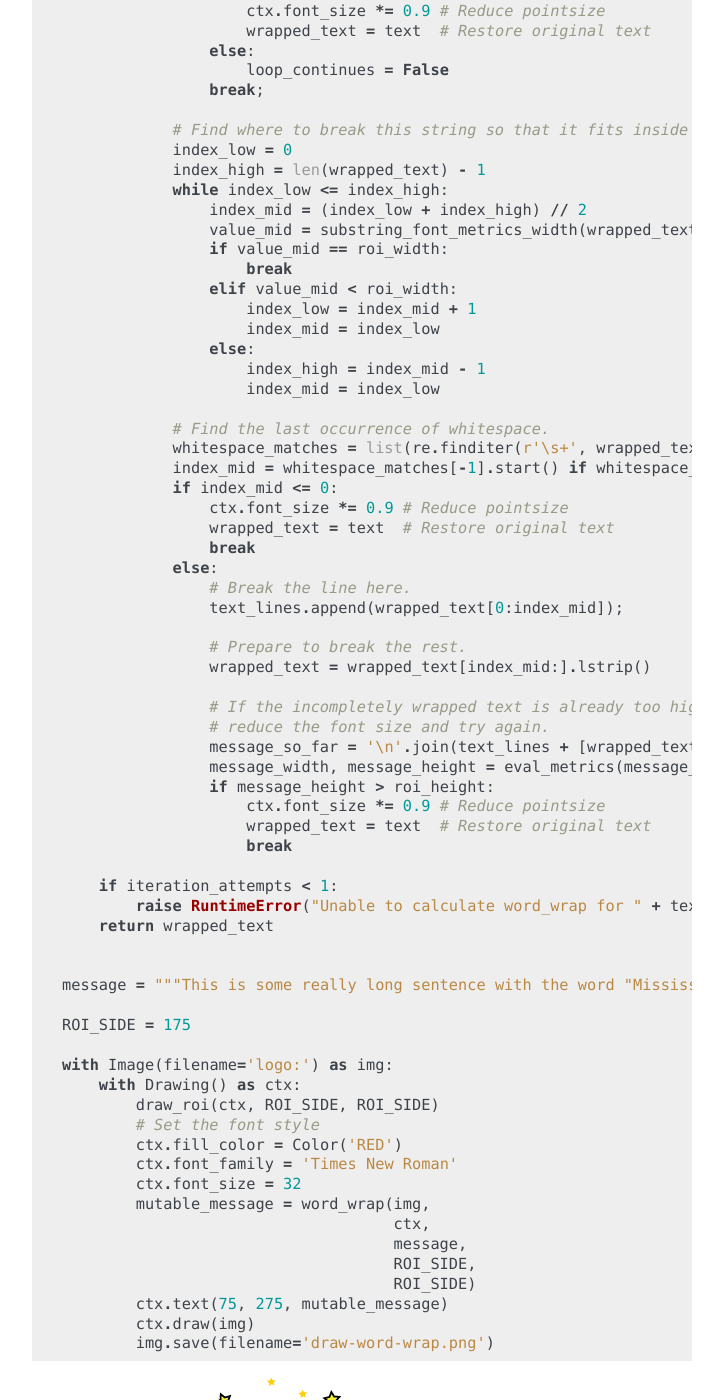
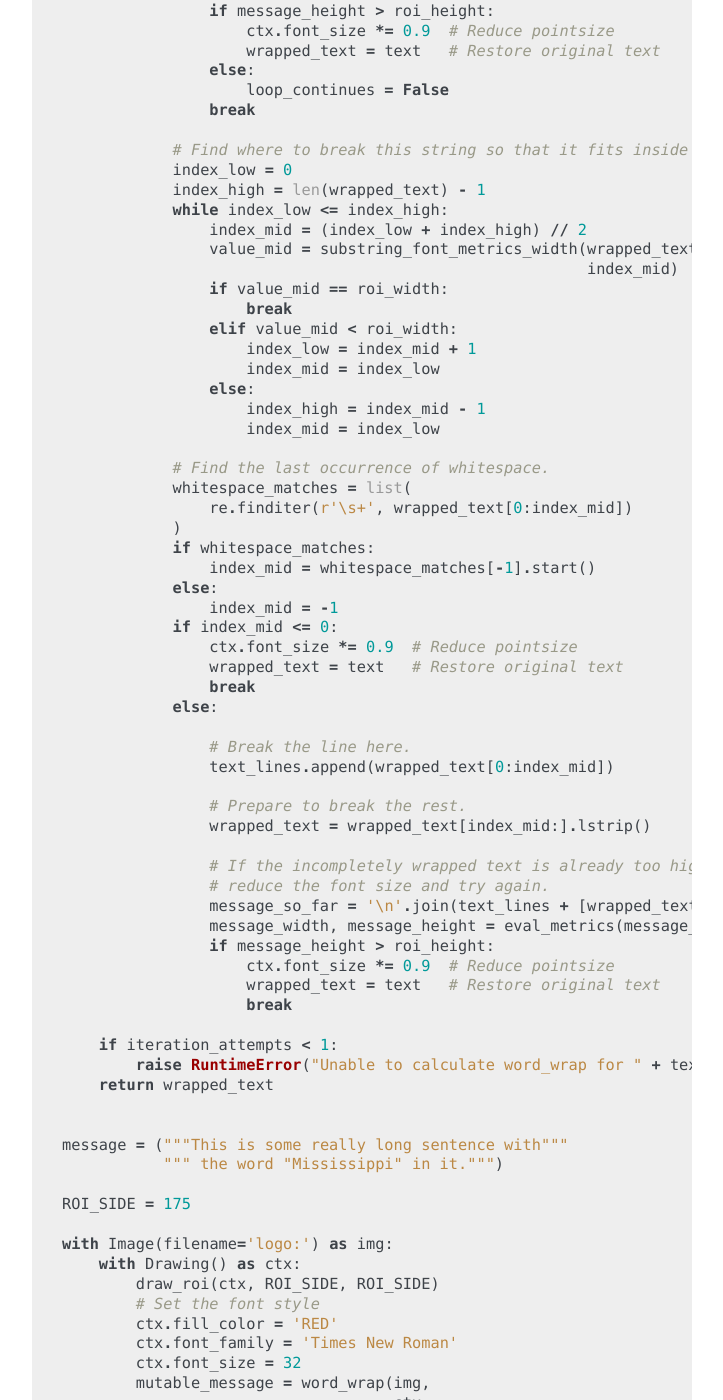
Before and after one commit to emcconville/wand, a Sphinx documentation site: the page built from docs/guide/draw.rst, in a window 1280 px wide and 1400 px high, scrolled down 13464 px. Shown: the whole window, without its empty margins (388-1111 px from the left). Built offline with Sphinx 7.4.7, drawn with Linux system fonts in a browser that asks for light colours; some web fonts are replaced; pages that are not in the unit, such as notebooks, are missing from menus; the version number could not be read and is left out; some of the changed text lies outside the part shown.

```diff
--- a/docs/guide/draw.rst
+++ b/docs/guide/draw.rst
@@ -607,17 +607,17 @@ a little more sophisticated.
 
 .. code::
 
-    from wand.color import Color
     from wand.drawing import Drawing
     from wand.image import Image
     import re
 
-    def draw_roi(contxt, roi_width, roi_height):
+
+    def draw_roi(ctx, roi_width, roi_height):
         """Let's draw a blue box so we can identify what
         our region of interest is."""
         ctx.push()
-        ctx.stroke_color = Color('BLUE')
-        ctx.fill_color = Color('TRANSPARENT')
+        ctx.stroke_color = 'BLUE'
+        ctx.fill_color = 'TRANSPARENT'
         ctx.rectangle(left=75, top=255, width=roi_width, height=roi_height)
         ctx.pop()
 
@@ -642,7 +642,7 @@ a little more sophisticated.
         # If this message can't be wrapped, just scale it.
         loop_continues = True
         message_width, message_height = eval_metrics(wrapped_text)
-        if message_width > roi_width and not ' ' in text:
+        if message_width > roi_width and ' ' not in text:
             ctx.font_size *= roi_width / message_width  # Scale pointsize
             loop_continues = False
 
@@ -655,24 +655,26 @@ a little more sophisticated.
             text_lines = []
             while len(wrapped_text) > 0:
                 # If the rest fits, we're done.
-                if substring_font_metrics_width(wrapped_text, \
-                        len(wrapped_text)) <= roi_width:
+                value_mid = substring_font_metrics_width(wrapped_text,
+                                                         len(wrapped_text))
+                if value_mid <= roi_width:
                     text_lines.append(wrapped_text)
                     wrapped_text = '\n'.join(text_lines)
                     message_width, message_height = eval_metrics(wrapped_text)
                     if message_height > roi_height:
-                        ctx.font_size *= 0.9 # Reduce pointsize
-                        wrapped_text = text  # Restore original text
+                        ctx.font_size *= 0.9  # Reduce pointsize
+                        wrapped_text = text   # Restore original text
                     else:
                         loop_continues = False
-                    break;
+                    break
 
                 # Find where to break this string so that it fits inside the width.
                 index_low = 0
                 index_high = len(wrapped_text) - 1
                 while index_low <= index_high:
                     index_mid = (index_low + index_high) // 2
-                    value_mid = substring_font_metrics_width(wrapped_text, index_mid)
+                    value_mid = substring_font_metrics_width(wrapped_text,
+                                                             index_mid)
                     if value_mid == roi_width:
                         break
                     elif value_mid < roi_width:
@@ -683,15 +685,21 @@ a little more sophisticated.
                         index_mid = index_low
 
                 # Find the last occurrence of whitespace.
-                whitespace_matches = list(re.finditer(r'\s+', wrapped_text[0:index_mid]))
-                index_mid = whitespace_matches[-1].start() if whitespace_matches else -1
+                whitespace_matches = list(
+                    re.finditer(r'\s+', wrapped_text[0:index_mid])
+                )
+                if whitespace_matches:
+                    index_mid = whitespace_matches[-1].start()
+                else:
+                    index_mid = -1
                 if index_mid <= 0:
-                    ctx.font_size *= 0.9 # Reduce pointsize
-                    wrapped_text = text  # Restore original text
+                    ctx.font_size *= 0.9  # Reduce pointsize
+                    wrapped_text = text   # Restore original text
                     break
                 else:
+
                     # Break the line here.
-                    text_lines.append(wrapped_text[0:index_mid]);
+                    text_lines.append(wrapped_text[0:index_mid])
 
                     # Prepare to break the rest.
                     wrapped_text = wrapped_text[index_mid:].lstrip()
@@ -701,8 +709,8 @@ a little more sophisticated.
                     message_so_far = '\n'.join(text_lines + [wrapped_text])
                     message_width, message_height = eval_metrics(message_so_far)
                     if message_height > roi_height:
-                        ctx.font_size *= 0.9 # Reduce pointsize
-                        wrapped_text = text  # Restore original text
+                        ctx.font_size *= 0.9  # Reduce pointsize
+                        wrapped_text = text   # Restore original text
                         break
 
         if iteration_attempts < 1:
@@ -710,7 +718,8 @@ a little more sophisticated.
         return wrapped_text
 
 
-    message = """This is some really long sentence with the word "Mississippi" in it."""
+    message = ("""This is some really long sentence with"""
+               """ the word "Mississippi" in it.""")
 
     ROI_SIDE = 175
 
@@ -718,7 +727,7 @@ a little more sophisticated.
         with Drawing() as ctx:
             draw_roi(ctx, ROI_SIDE, ROI_SIDE)
             # Set the font style
-            ctx.fill_color = Color('RED')
+            ctx.fill_color = 'RED'
             ctx.font_family = 'Times New Roman'
             ctx.font_size = 32
             mutable_message = word_wrap(img,
```
Also changed, not shown: docs/_images/draw-word-wrap.png.
